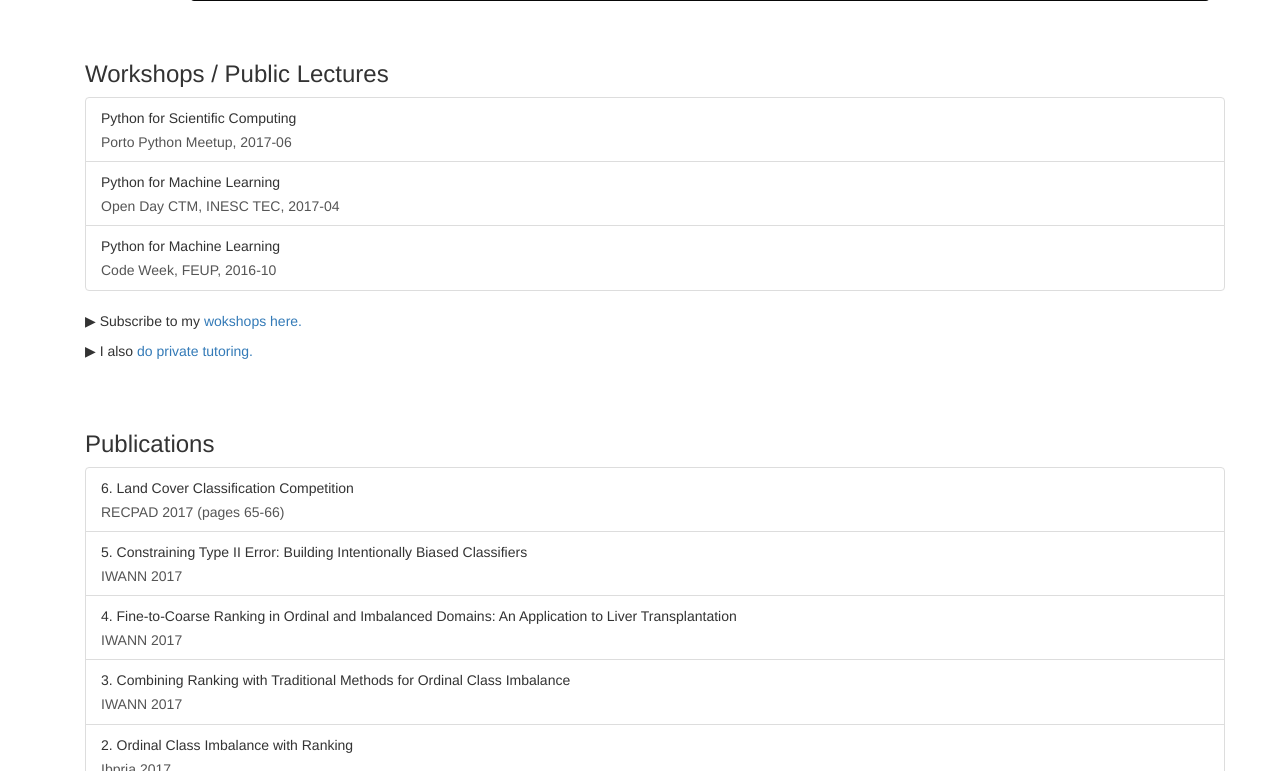
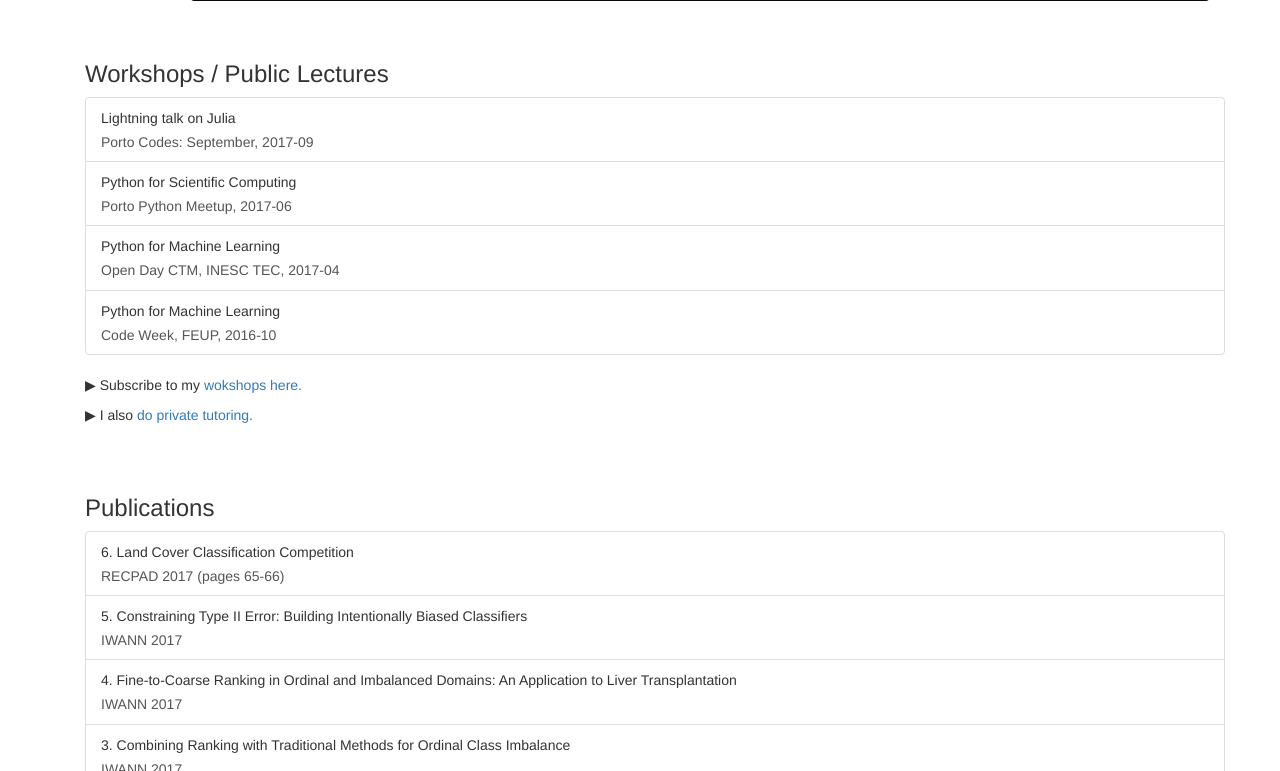
Before and after one commit to rpmcruz/rpmcruz.github.io, a Jekyll site: the page built from work.html, in a window 1280 px wide and 900 px high, cut to the strip 129-900 px from the top of the window. Built offline with Jekyll 4.4.1, drawn with Linux system fonts in a browser that asks for light colours.

Commit message:
Added lightning talk

```diff
--- a/work.html
+++ b/work.html
@@ -8,6 +8,10 @@ active: work
 <h3>Workshops / Public Lectures</h3>
 
 <div class="list-group">
+<a class="list-group-item" href="https://www.meetup.com/pt-BR/portocodes/events/242820154/">
+<p class="list-group-item-heading">Lightning talk on Julia</p>
+<p class="list-group-item-text">Porto Codes: September, 2017-09</p>
+</a>
 <a class="list-group-item" href="https://www.meetup.com/OPOPyMeetup/events/239794462/">
 <p class="list-group-item-heading">Python for Scientific Computing</p>
 <p class="list-group-item-text">Porto Python Meetup, 2017-06</p>
```
